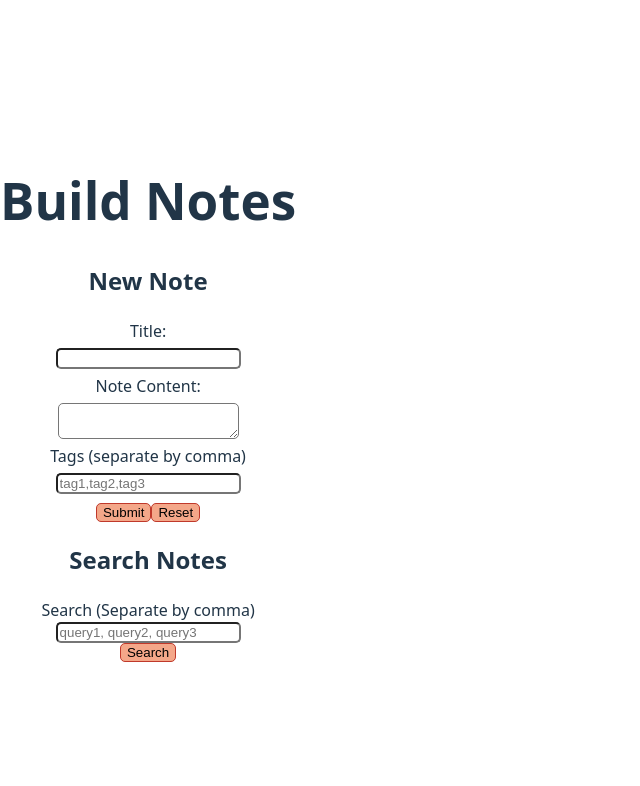
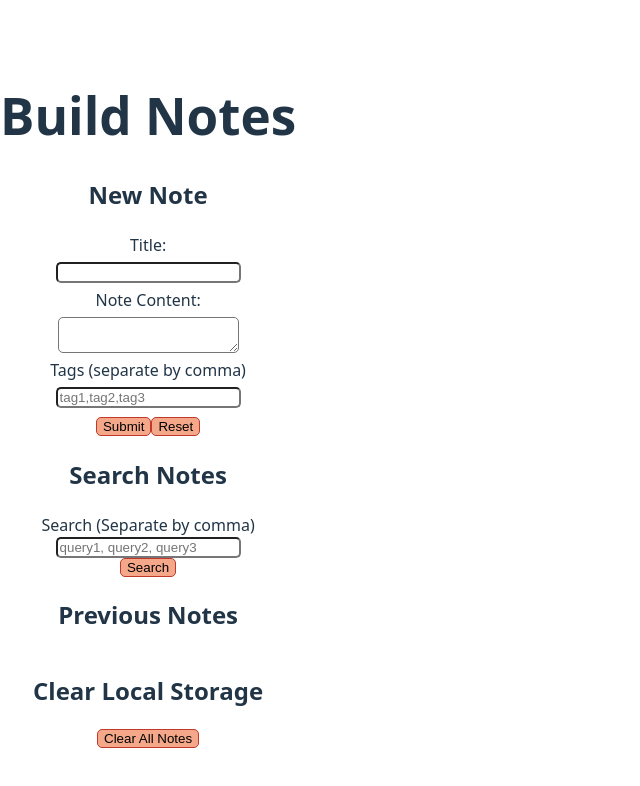
Before and after one commit to Alex-Muir/Build-Notes, a React (Vite) app: page / in a window 1280 px wide. Shown: the top 786 px of the page, without its empty margins (0-640 px from the left). Built offline with nearby package versions, Linux system fonts and the light colour scheme.

Commit message:
Created ClearStorage.jsx and PreviousNotesSection.jsx. Added relevant styles in App.css and added a PreviousNotesSection and ClearStorage component in App.jsx.

```diff
--- a/src/App.css
+++ b/src/App.css
@@ -3,6 +3,12 @@ button {
     border-radius: 5px;
     border: 1px solid #C0392B;
     cursor: pointer;
+}
+
+.ClearStorage {
+    display: flex;
+    flex-direction: column;
+    align-items: center;
 }
 
 .NoteForm {
--- a/src/App.jsx
+++ b/src/App.jsx
@@ -1,7 +1,9 @@
 import { useState } from 'react'
+import './App.css'
 import NoteSection from "./components/NoteSection.jsx"
-import './App.css'
 import SearchSection from './components/SearchSection.jsx';
+import PreviousNotesSection from './components/PreviousNotesSection.jsx';
+import ClearStorage from './components/ClearStorage.jsx';
 
 function App() {
   let currentNoteId = null;
@@ -12,6 +14,8 @@ function App() {
       <h1 className='AppName'>Build Notes</h1>
       <NoteSection></NoteSection>
       <SearchSection></SearchSection>
+      <PreviousNotesSection></PreviousNotesSection>
+      <ClearStorage></ClearStorage>
     </>
   )
 }
--- /dev/null
+++ b/src/components/ClearStorage.jsx
@@ -0,0 +1,10 @@
+import Button from "./Button";
+
+export default function ClearStorage() {
+    return (
+        <div className="ClearStorage">
+            <h2 className="SectionName">Clear Local Storage</h2>
+            <Button type="button" buttonName="Clear All Notes"></Button>
+        </div>
+    );
+}
--- /dev/null
+++ b/src/components/PreviousNotesSection.jsx
@@ -0,0 +1,7 @@
+export default function PreviousNotesSection() {
+    return (
+        <div className="PreviousNotesSection">
+            <h2 className="SectionName">Previous Notes</h2>
+        </div>
+    )
+}
```
